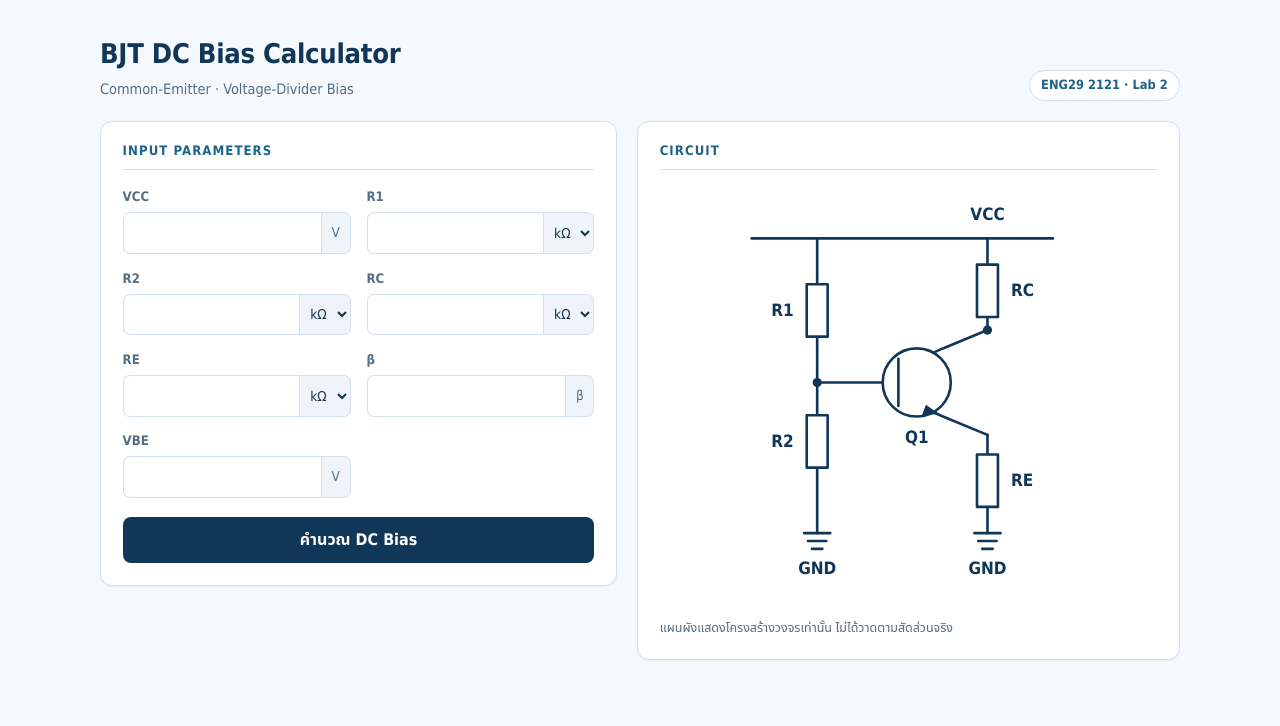
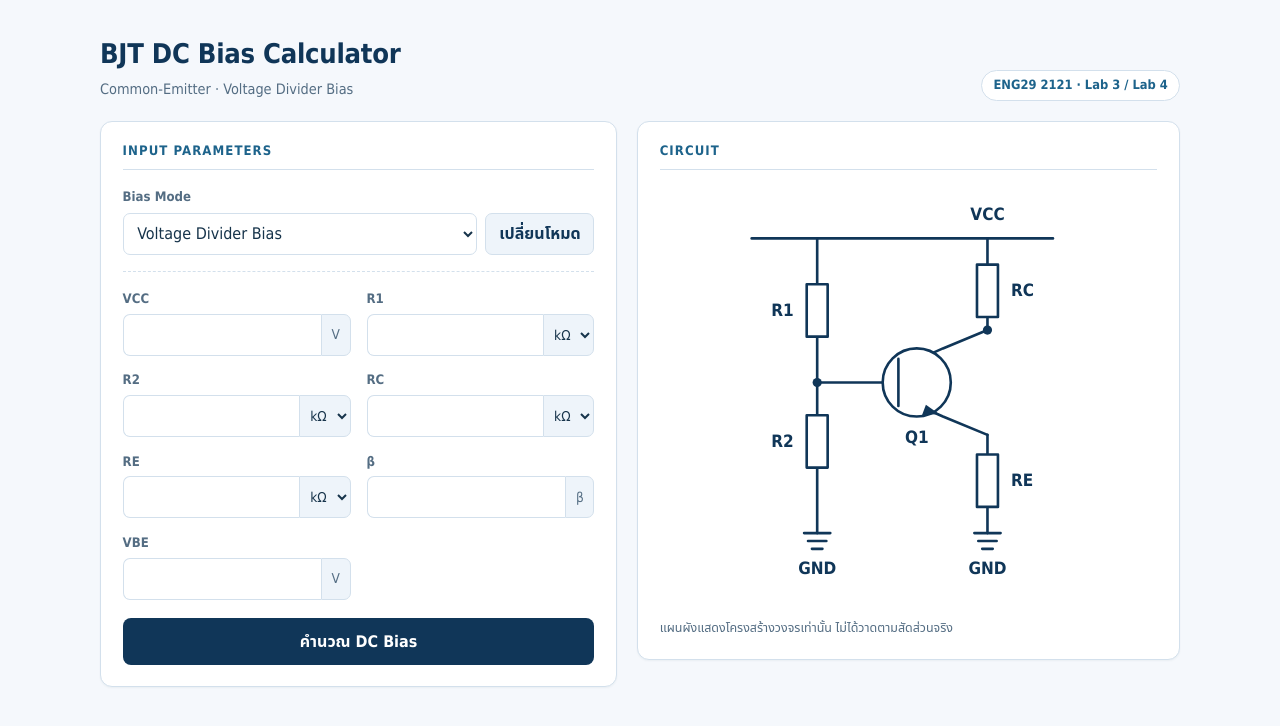
Before and after one commit to Nckktk/Gitlab, a Flask app: page / in a window 1280 px wide. Shown: the top 726 px of the page. Run offline with Flask 3, Linux system fonts and the light colour scheme.

Commit message:
feat(lab3): add three-mode BJT bias baseline
Preserve divider behavior and add fixed/emitter analytical modes,
mode-aware parsing/dispatch, and mode-specific form/UI.

```diff
--- a/bjt_bias/app.py
+++ b/bjt_bias/app.py
@@ -1,6 +1,43 @@
 from flask import Flask, render_template, request
 
-from bjt_bias.engineering import RESISTOR_FIELDS, UNIT_OHM, analyze, parse_inputs
+from bjt_bias.engineering import (
+    ALL_RESISTOR_FIELDS,
+    MODE_DIVIDER,
+    MODE_EMITTER,
+    MODE_FIXED,
+    MODE_LABELS,
+    MODES,
+    UNIT_OHM,
+    analyze_mode,
+)
+
+
+MODE_FIELDS_META = {
+    MODE_DIVIDER: [
+        ("vcc", "VCC", "V"),
+        ("r1", "R1", "resistor"),
+        ("r2", "R2", "resistor"),
+        ("rc", "RC", "resistor"),
+        ("re", "RE", "resistor"),
+        ("beta", "β", "β"),
+        ("vbe", "VBE", "V"),
+    ],
+    MODE_FIXED: [
+        ("vcc", "VCC", "V"),
+        ("rb", "RB", "resistor"),
+        ("rc", "RC", "resistor"),
+        ("beta", "β", "β"),
+        ("vbe", "VBE", "V"),
+    ],
+    MODE_EMITTER: [
+        ("vcc", "VCC", "V"),
+        ("rb", "RB", "resistor"),
+        ("rc", "RC", "resistor"),
+        ("re", "RE", "resistor"),
+        ("beta", "β", "β"),
+        ("vbe", "VBE", "V"),
+    ],
+}
 
 
 def fmt_current(amps: float) -> str:
@@ -29,7 +66,7 @@ def normalize_units(form: dict[str, str]) -> dict[str, str]:
     not fall back to its kΩ default and claim a unit the numbers did not use.
     """
     normalized = dict(form)
-    for field in RESISTOR_FIELDS:
+    for field in ALL_RESISTOR_FIELDS:
         if not (normalized.get(f"{field}_unit") or "").strip():
             normalized[f"{field}_unit"] = UNIT_OHM
     return normalized
@@ -44,12 +81,49 @@ def create_app() -> Flask:
     def index():
         if request.method == "POST":
             form = normalize_units(request.form.to_dict())
-            inputs, errors = parse_inputs(form)
-            result = analyze(inputs) if inputs is not None else None
+            mode = (form.get("mode") or MODE_DIVIDER).strip()
+            if mode not in MODES:
+                # Keep user-visible mode selection but analyze_mode will report error.
+                pass
+            fields = MODE_FIELDS_META.get(mode, MODE_FIELDS_META[MODE_DIVIDER])
+            if "change_mode" in request.form:
+                return render_template(
+                    "index.html",
+                    form=form,
+                    errors={},
+                    result=None,
+                    mode=mode,
+                    mode_label=MODE_LABELS.get(mode, mode),
+                    modes=MODES,
+                    mode_labels=MODE_LABELS,
+                    fields=fields,
+                )
+            result, errors = analyze_mode(mode, form)
             return render_template(
-                "index.html", form=form, errors=errors, result=result
+                "index.html",
+                form=form,
+                errors=errors,
+                result=result,
+                mode=mode,
+                mode_label=MODE_LABELS.get(mode, mode),
+                modes=MODES,
+                mode_labels=MODE_LABELS,
+                fields=fields,
             )
-        return render_template("index.html", form={}, errors={}, result=None)
+
+        form = {}
+        mode = MODE_DIVIDER
+        return render_template(
+            "index.html",
+            form=form,
+            errors={},
+            result=None,
+            mode=mode,
+            mode_label=MODE_LABELS[mode],
+            modes=MODES,
+            mode_labels=MODE_LABELS,
+            fields=MODE_FIELDS_META[mode],
+        )
 
     return app
 
--- a/bjt_bias/static/style.css
+++ b/bjt_bias/static/style.css
@@ -305,3 +305,52 @@ button:hover { background: var(--blue); }
   body { padding: 1.25rem 0.75rem 2rem; }
   .card { padding: 1rem; }
 }
+
+.mode-bar {
+  margin-bottom: 1rem;
+  padding-bottom: 1rem;
+  border-bottom: 1px dashed var(--line);
+}
+
+.mode-field label { margin-bottom: 0.35rem; }
+
+.mode-control {
+  gap: 0.5rem;
+  align-items: stretch;
+}
+
+.mode-control select {
+  flex: 1 1 auto;
+  min-width: 0;
+  padding: 0.45rem 0.6rem;
+  border: 1px solid var(--line);
+  border-radius: 7px;
+  background: #fff;
+  color: var(--ink);
+  font: inherit;
+}
+
+.secondary-btn {
+  margin-top: 0;
+  width: auto;
+  padding: 0.45rem 0.8rem;
+  border: 1px solid var(--line);
+  border-radius: 7px;
+  background: #eef4fa;
+  color: var(--navy);
+  font: inherit;
+  font-weight: bold;
+  cursor: pointer;
+  white-space: nowrap;
+}
+
+.secondary-btn:hover { background: #ddeaf5; }
+
+.result-badges {
+  display: flex;
+  gap: 0.5rem;
+  flex-wrap: wrap;
+  justify-content: flex-end;
+}
+
+.region-model-limit { color: #7a2e00; background: #fff1e8; }
--- a/bjt_bias/templates/index.html
+++ b/bjt_bias/templates/index.html
@@ -11,24 +11,30 @@
   <header class="masthead">
     <div>
       <h1>BJT DC Bias Calculator</h1>
-      <p class="subtitle">Common-Emitter · Voltage-Divider Bias</p>
+      <p class="subtitle">Common-Emitter · {{ mode_label }}</p>
     </div>
-    <p class="course">ENG29 2121 · Lab 2</p>
+    <p class="course">ENG29 2121 · Lab 3 / Lab 4</p>
   </header>
 
   <div class="layout">
     <section class="card">
       <h2>Input Parameters</h2>
       <form method="post" action="/">
-        {% set fields = [
-          ("vcc", "VCC", "V"),
-          ("r1", "R1", "resistor"),
-          ("r2", "R2", "resistor"),
-          ("rc", "RC", "resistor"),
-          ("re", "RE", "resistor"),
-          ("beta", "β", "β"),
-          ("vbe", "VBE", "V")
-        ] %}
+        <div class="mode-bar">
+          <div class="field mode-field">
+            <label for="mode">Bias Mode</label>
+            <div class="control mode-control">
+              <select id="mode" name="mode">
+                {% for m in modes %}
+                <option value="{{ m }}"{% if mode == m %} selected{% endif %}>{{ mode_labels[m] }}</option>
+                {% endfor %}
+              </select>
+              <button type="submit" name="change_mode" value="1" class="secondary-btn">เปลี่ยนโหมด</button>
+            </div>
+            {% if errors.get('mode') %}<p class="error">{{ errors['mode'] }}</p>{% endif %}
+          </div>
+        </div>
+
         <div class="fields">
           {% for name, label, kind in fields %}
           <div class="field">
@@ -56,6 +62,63 @@
 
     <section class="card">
       <h2>Circuit</h2>
+      {% if mode == 'fixed' %}
+      <svg class="schematic" viewBox="0 0 380 320" role="img" aria-labelledby="schematic-title-fixed">
+        <title id="schematic-title-fixed">วงจร BJT NPN common-emitter แบบ fixed bias: RB จาก VCC ไปเบส, RC จาก VCC ไปคอลเลกเตอร์, อิมิตเตอร์ลงกราวด์</title>
+        <g class="wire">
+          <path d="M70 40 H300"/>
+          <path d="M120 40 V75 M120 115 V150 M120 150 H180"/>
+          <path d="M250 40 V60 M250 100 V110 M250 190 V265"/>
+          <path d="M180 140 L216 124 L250 110"/>
+          <path d="M180 160 L216 176 L250 190"/>
+        </g>
+        <g class="component">
+          <rect x="112" y="75" width="16" height="40"/>
+          <rect x="242" y="60" width="16" height="40"/>
+          <circle cx="196" cy="150" r="26"/>
+          <path d="M182 132 V168"/>
+        </g>
+        <path class="arrow" d="M203 167 L213 174 L200 175 Z"/>
+        <g class="node"><circle cx="120" cy="150" r="3.5"/><circle cx="250" cy="110" r="3.5"/></g>
+        <g class="ground"><path d="M240 265 H260 M243 271 H257 M246 277 H254"/></g>
+        <g class="labels">
+          <text x="250" y="26" text-anchor="middle">VCC</text>
+          <text x="102" y="99" text-anchor="end">RB</text>
+          <text x="268" y="84">RC</text>
+          <text x="196" y="196" text-anchor="middle">Q1</text>
+          <text x="250" y="296" text-anchor="middle">GND</text>
+        </g>
+      </svg>
+      {% elif mode == 'emitter' %}
+      <svg class="schematic" viewBox="0 0 380 320" role="img" aria-labelledby="schematic-title-emitter">
+        <title id="schematic-title-emitter">วงจร BJT NPN common-emitter แบบ emitter bias: RB จาก VCC ไปเบส, RC จาก VCC ไปคอลเลกเตอร์, RE จากอิมิตเตอร์ลงกราวด์</title>
+        <g class="wire">
+          <path d="M70 40 H300"/>
+          <path d="M120 40 V75 M120 115 V150 M120 150 H180"/>
+          <path d="M250 40 V60 M250 100 V110 M250 190 V205 M250 245 V265"/>
+          <path d="M180 140 L216 124 L250 110"/>
+          <path d="M180 160 L216 176 L250 190"/>
+        </g>
+        <g class="component">
+          <rect x="112" y="75" width="16" height="40"/>
+          <rect x="242" y="60" width="16" height="40"/>
+          <rect x="242" y="205" width="16" height="40"/>
+          <circle cx="196" cy="150" r="26"/>
+          <path d="M182 132 V168"/>
+        </g>
+        <path class="arrow" d="M203 167 L213 174 L200 175 Z"/>
+        <g class="node"><circle cx="120" cy="150" r="3.5"/><circle cx="250" cy="110" r="3.5"/></g>
+        <g class="ground"><path d="M240 265 H260 M243 271 H257 M246 277 H254"/></g>
+        <g class="labels">
+          <text x="250" y="26" text-anchor="middle">VCC</text>
+          <text x="102" y="99" text-anchor="end">RB</text>
+          <text x="268" y="84">RC</text>
+          <text x="268" y="229">RE</text>
+          <text x="196" y="196" text-anchor="middle">Q1</text>
+          <text x="250" y="296" text-anchor="middle">GND</text>
+        </g>
+      </svg>
+      {% else %}
       <svg class="schematic" viewBox="0 0 380 320" role="img"
            aria-labelledby="schematic-title">
         <title id="schematic-title">วงจร BJT NPN common-emitter แบบ voltage-divider bias:
@@ -97,6 +160,7 @@
           <text x="250" y="296" text-anchor="middle">GND</text>
         </g>
       </svg>
+      {% endif %}
       <p class="hint">แผนผังแสดงโครงสร้างวงจรเท่านั้น ไม่ได้วาดตามสัดส่วนจริง</p>
     </section>
   </div>
@@ -105,12 +169,16 @@
   {% set region_thai = {
     "active": "ไบแอสอยู่ในช่วง Forward-Active — แบบจำลอง β คงที่ใช้ได้",
     "saturation": "VCE ≤ 0.2 V — อยู่นอก active region ค่าที่แสดงมาจากสมการเชิงเส้น",
-    "cutoff": "IB ≤ 0 — ไม่มีกระแสไหลในวงจร"
+    "cutoff": "IB ≤ 0 — ไม่มีกระแสไหลในวงจร",
+    "model-limit": "อยู่นอกช่วง Forward Active โดยประมาณ — ค่าที่แสดงมาจากสมการเชิงเส้น"
   } %}
   <section class="card results" id="results">
     <div class="results-head">
       <h2>DC Bias Results</h2>
-      <span class="badge region-{{ result.region }}">{{ result.region|capitalize }}</span>
+      <div class="result-badges">
+        <span class="badge">{{ mode_label }}</span>
+        <span class="badge region-{{ result.region }}">{{ result.region|capitalize }}</span>
+      </div>
     </div>
 
     <dl class="readings">
@@ -127,8 +195,10 @@
     <p class="region-note">{{ region_thai.get(result.region, "") }}</p>
     {% if result.warning %}<p class="warning">{{ result.warning }}</p>{% endif %}
 
+    {% if mode == 'divider' %}
     <p class="check">ตรวจทานอิสระ: {{ "ผ่าน" if result.check_passed else "ไม่ผ่าน" }}
       (ผลต่างสูงสุด {{ "%.2e"|format(result.check_max_rel_diff) }})</p>
+    {% endif %}
   </section>
   {% endif %}
 </main>
```
Also changed, not shown: bjt_bias/engineering.py (+144 -8 lines).
